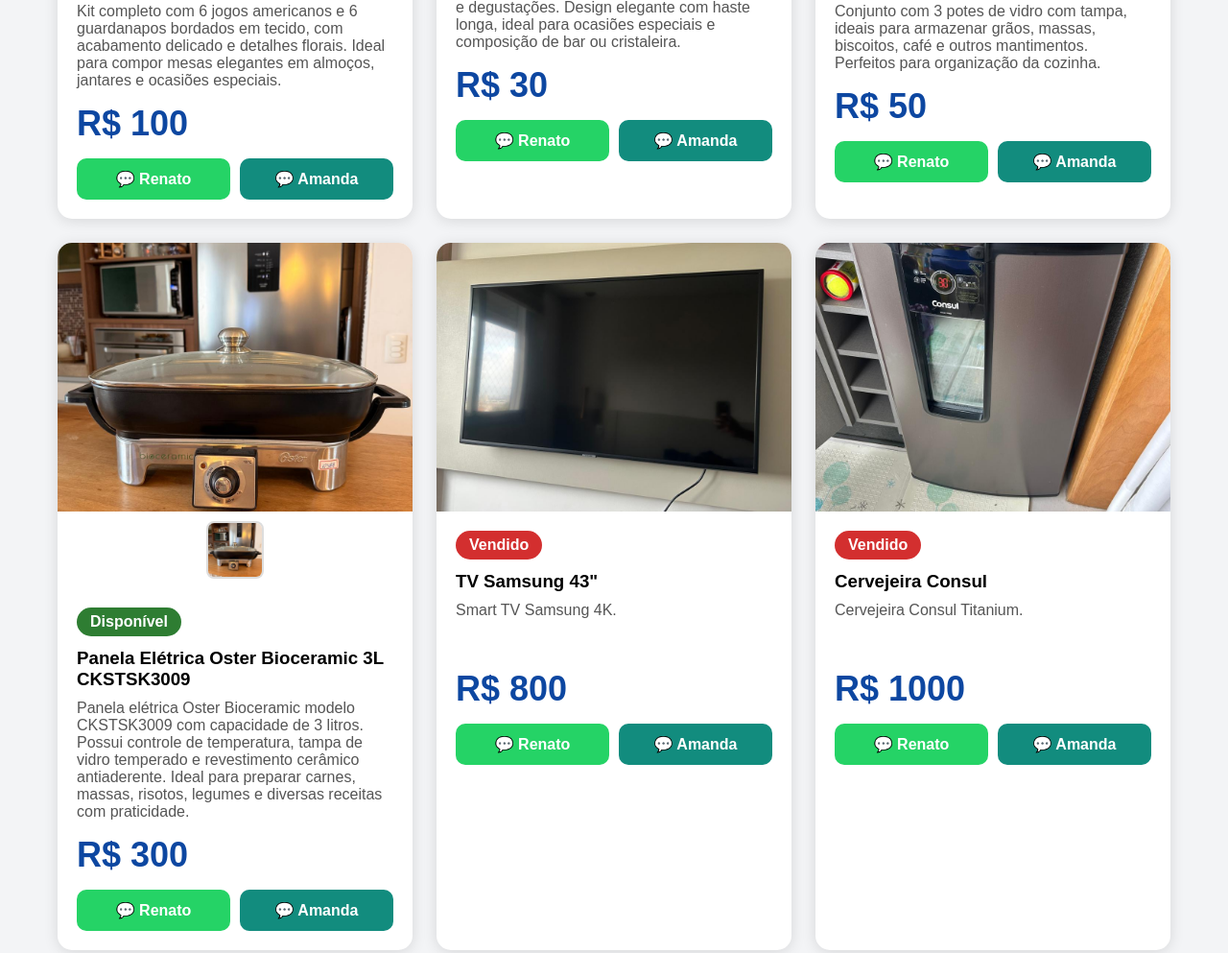
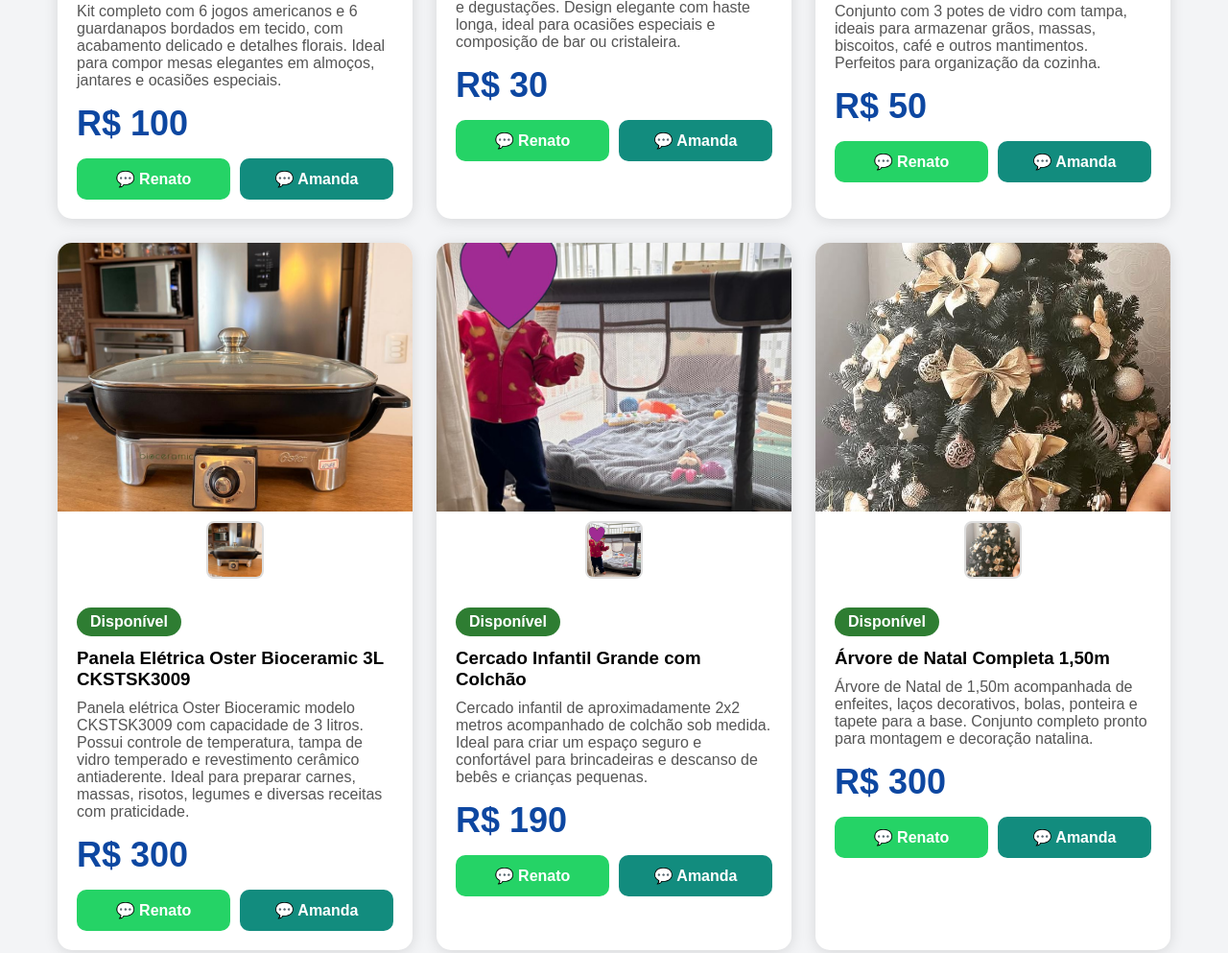
Before and after one commit to renaatoaalves/Cecilia-vai-pra-Londres, a plain HTML site: page index.html in a window 1280 px wide. Shown: the part 7799-8792 px from the top of the page at 96% size. Drawn offline with Linux system fonts and the light colour scheme.

Commit message:
Add files via upload

```diff
--- a/index.html
+++ b/index.html
@@ -750,6 +750,24 @@ descricao:"Cesto organizador."
   status:"disponivel",
   descricao:"Panela elétrica Oster Bioceramic modelo CKSTSK3009 com capacidade de 3 litros. Possui controle de temperatura, tampa de vidro temperado e revestimento cerâmico antiaderente. Ideal para preparar carnes, massas, risotos, legumes e diversas receitas com praticidade."
 },
+{
+  fotos:[
+    "78. Cercado_bebê.jpeg"
+  ],
+  nome:"Cercado Infantil Grande com Colchão",
+  preco:190,
+  status:"disponivel",
+  descricao:"Cercado infantil de aproximadamente 2x2 metros acompanhado de colchão sob medida. Ideal para criar um espaço seguro e confortável para brincadeiras e descanso de bebês e crianças pequenas."
+},
+{
+  fotos:[
+    "79. Arvore_Natal_Completa.jpeg"
+  ],
+  nome:"Árvore de Natal Completa 1,50m",
+  preco:300,
+  status:"disponivel",
+  descricao:"Árvore de Natal de 1,50m acompanhada de enfeites, laços decorativos, bolas, ponteira e tapete para a base. Conjunto completo pronto para montagem e decoração natalina."
+},
 
 // VENDIDOS
 
```
